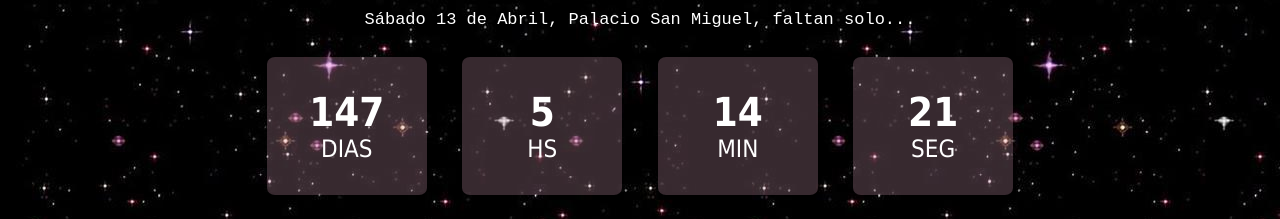
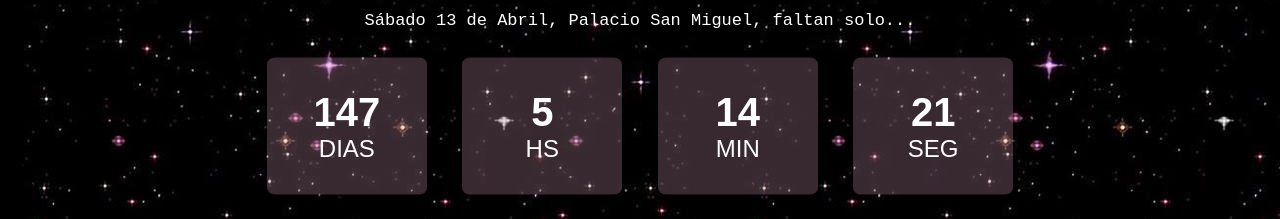
Before and after one commit to sandrau/sandrau.github.io, a plain HTML site: page miu.html in a window 1280 px wide. Shown: the part 552-771 px from the top of the page. Drawn offline with nearby package versions, Linux system fonts and the light colour scheme.

Commit message:
clock font

```diff
--- a/styles.css
+++ b/styles.css
@@ -103,6 +103,7 @@ p{
 
 }
 .clock-item {
+    font-family: Monserrat, sans-serif;
     background-color: rgba(219, 162, 187, .25);
     color: #fff;
     display: inline-block;
@@ -116,6 +117,7 @@ p{
 
 }
 .clock-details{
+    /*font-family: Monserrat, sans-serif;*/
     text-transform: uppercase;
     font-weight:lighter;
     font-size: 1.5rem;
```
